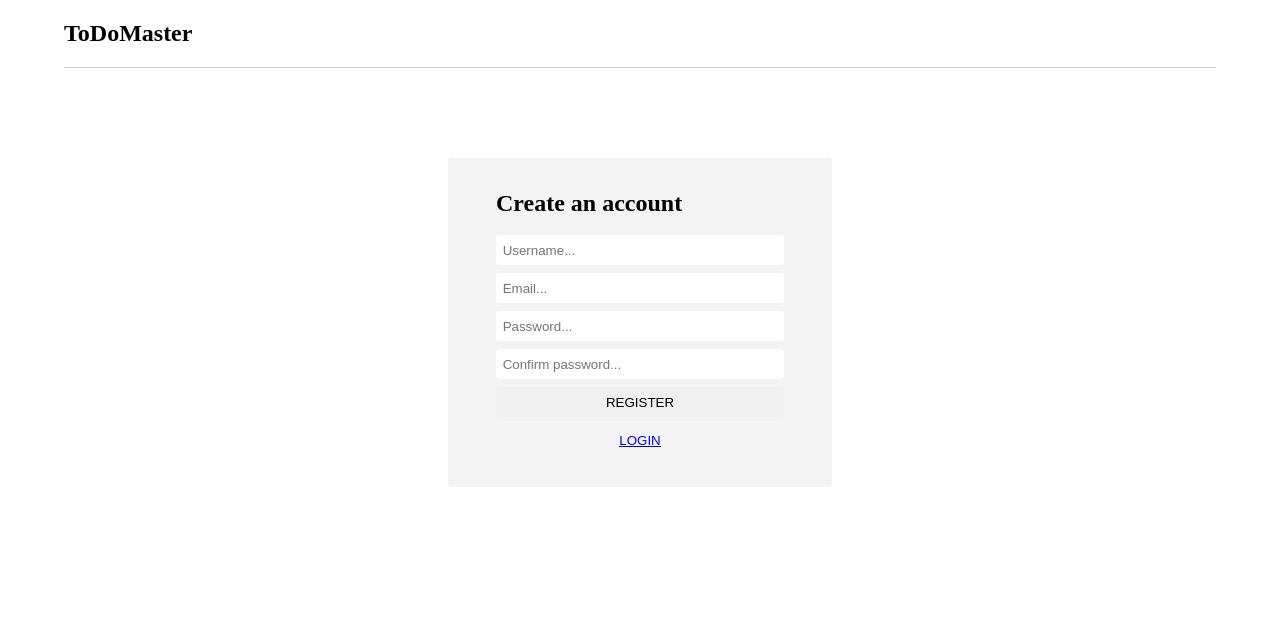
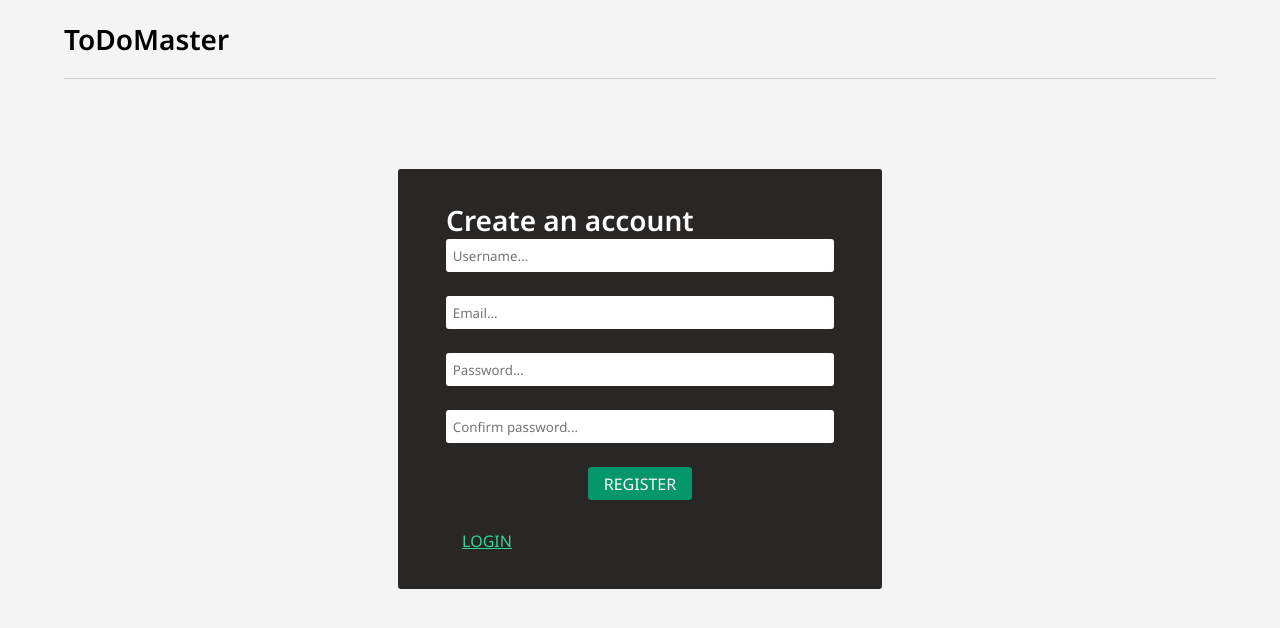
Before and after one commit to roseniv18/TodoMaster, a React (Vite) app in the folder client/: page /register in a window 1280 px wide. Shown: the top 628 px of the page. Built offline with nearby package versions, Linux system fonts and the light colour scheme.

Commit message:
Styling for form, buttons

```diff
--- a/client/src/App.scss
+++ b/client/src/App.scss
@@ -1,3 +1,6 @@
+@use "./colors.scss" as *;
+@use "./misc.scss" as *;
+
 .container {
     display: flex;
     flex-direction: column;
@@ -37,46 +40,29 @@
 section.form {
     margin: 0 auto;
     padding: 2em 3em;
-    background-color: rgb(243, 243, 243);
-    border-radius: 3px;
+    background-color: rgb(41, 38, 38);
+    color: #fefefe;
+    border-radius: $radius;
+    width: 42%;
     h2 {
         margin: 0 0 18px 0;
     }
-    width: 30vw;
     form {
         display: flex;
         flex-direction: column;
-        gap: 0.5em;
+        gap: 1.5em;
         .form-group {
-            height: 30px;
+            height: 33px;
             input {
                 height: 100%;
                 width: 100%;
                 padding: 0.25em 0.5em;
                 border: none;
-                border-radius: 3px;
+                border-radius: $radius;
             }
             input.errorField {
                 border: 1.5px solid rgb(200, 43, 43);
             }
-        }
-        .submit-btn {
-            border: none;
-            border-radius: 3px;
-        }
-
-        .submit-btn,
-        .secondary-btn {
-            cursor: pointer;
-            width: 100%;
-            height: 30px;
-            text-transform: uppercase;
-        }
-
-        .secondary-btn {
-            background-color: transparent;
-            border: none;
-            text-decoration: underline;
         }
     }
 }
@@ -88,13 +74,14 @@ section.dashboard {
     gap: 30px;
 
     section.todos {
+        width: 100%;
         display: grid;
         grid-template-columns: repeat(auto-fill, minmax(300px, 1fr));
-        align-items: first baseline;
+        align-items: center;
 
         article.todo {
             border: 1.5px solid #ccc;
-            border-radius: 3px;
+            border-radius: $radius;
             padding: 2em;
             width: 270px;
         }
@@ -112,3 +99,22 @@ section.dashboard {
     height: 100vh;
     background-color: rgba(0, 0, 0, 0.5);
 }
+
+@media screen and (max-width: 900px) {
+    section.form {
+        width: 75%;
+    }
+}
+
+@media screen and (max-width: 480px) {
+    section.form {
+        width: 100%;
+    }
+
+    section.dashboard {
+        section.todos {
+            justify-items: center;
+            gap: 20px;
+        }
+    }
+}
--- /dev/null
+++ b/client/src/colors.scss
@@ -0,0 +1,23 @@
+// GRAY
+$gray-0: #fafafa;
+$gray-100: #f4f4f5;
+$gray-200: #e4e4e7;
+$gray-300: #d4d4d8;
+$gray-400: #a1a1aa;
+$gray-500: #71717a;
+$gray-600: #52525b;
+$gray-700: #3f3f46;
+$gray-800: #27272a;
+$gray-900: #18181b;
+$gray-1000: #09090b;
+
+// GREEN
+$green-400: #34d399;
+$green-500: #10b981;
+$green-600: #059669;
+$green-700: #047857;
+
+// RED
+$red-600: #e11d48;
+$red-700: #be123c;
+$red-800: #9f1239;
--- a/client/src/components/EditTodo.tsx
+++ b/client/src/components/EditTodo.tsx
@@ -46,7 +46,7 @@ const EditTodo = () => {
         <div className="overlay">
             <section className="form">
                 <form onSubmit={handleSubmit}>
-                    <h2>Edit goal</h2>
+                    <h3>Edit goal</h3>
 
                     <div className="form-group">
                         <input
@@ -59,7 +59,7 @@ const EditTodo = () => {
                         />
                     </div>
 
-                    <button type="submit" className="submit-btn">
+                    <button type="submit" className="btn primary-btn">
                         Edit
                     </button>
                     <button onClick={() => dispatch(toggleModal())}>
--- a/client/src/components/Header.tsx
+++ b/client/src/components/Header.tsx
@@ -10,7 +10,7 @@ const Header = () => {
     return (
         <nav className="header">
             <Link to="/" className="nav-link">
-                <h2>ToDoMaster</h2>
+                <h3>ToDoMaster</h3>
             </Link>
             {user._id ? (
                 <button onClick={() => dispatch(logoutUser())} className="logout-btn">
--- a/client/src/index.scss
+++ b/client/src/index.scss
@@ -1,9 +1,61 @@
+@use "./colors.scss" as *;
+@use "./misc.scss" as *;
+@import url("https://fonts.googleapis.com/css2?family=Noto+Sans:wght@200;300;400;600&display=swap");
+
 * {
     margin: 0;
     padding: 0;
     box-sizing: border-box;
+    font-family: "Noto Sans", sans-serif;
 }
 
 body {
-    background-color: rgba(255, 255, 255, 0.9);
+    background-color: $gray-100;
+    color: $gray-1000;
 }
+
+h1 {
+    font-size: $font-xxl;
+}
+
+h2 {
+    font-size: $font-xl;
+}
+
+h3 {
+    font-size: $font-l;
+}
+
+p,
+span {
+    font-size: $font-s;
+}
+
+.btn {
+    height: 33px;
+    padding: 0 1em;
+    font-size: $font-s;
+    text-transform: uppercase;
+    max-width: 120px;
+    cursor: pointer;
+    border: none;
+    border-radius: $radius;
+    margin: 0 auto;
+}
+
+.primary-btn {
+    background-color: $green-600;
+    color: $gray-0;
+    &:hover {
+        background-color: $green-700;
+    }
+}
+
+.tertiary-btn {
+    background-color: transparent;
+    color: $green-400;
+    text-decoration: underline;
+    &:hover {
+        color: $green-600;
+    }
+}
--- /dev/null
+++ b/client/src/misc.scss
@@ -0,0 +1,10 @@
+// Font sizes
+$font-xs: 14px;
+$font-s: 16px;
+$font-m: 20px;
+$font-l: 28px;
+$font-xl: 42px;
+$font-xxl: 60px;
+
+// Border radius
+$radius: 3px;
--- a/client/src/pages/Dashboard.tsx
+++ b/client/src/pages/Dashboard.tsx
@@ -67,15 +67,11 @@ const Dashboard = () => {
         dispatch(getTodos())
     }, [user, isError])
 
-    if (isLoading) {
-        return <h2>Loading...</h2>
-    }
-
     return (
         <section className="dashboard">
             <section className="form">
                 <form onSubmit={handleSubmit}>
-                    <h2>Add new goal</h2>
+                    <h3>Add new goal</h3>
 
                     <div className="form-group">
                         <input
@@ -88,19 +84,25 @@ const Dashboard = () => {
                         />
                     </div>
 
-                    <button type="submit" className="submit-btn">
+                    <button
+                        type="submit"
+                        className="btn primary-btn"
+                        disabled={isLoading}
+                    >
                         Add
                     </button>
                 </form>
             </section>
 
             <section className="todos">
-                {todos.length > 0 ? (
+                {isLoading ? (
+                    <h3>Loading...</h3>
+                ) : todos.length > 0 ? (
                     todos.map((todo) => {
                         return <TodoItem todo={todo} />
                     })
                 ) : (
-                    <h2>No todos found </h2>
+                    <h3>No todos found </h3>
                 )}
             </section>
         </section>
--- a/client/src/pages/Login.tsx
+++ b/client/src/pages/Login.tsx
@@ -86,7 +86,7 @@ const Login = () => {
 
     return (
         <section className="form">
-            <h2>Login to your account</h2>
+            <h3>Login to your account</h3>
             <form onSubmit={handleSubmit}>
                 <div className="form-group">
                     <input
@@ -111,12 +111,12 @@ const Login = () => {
                     />
                 </div>
 
-                <button type="submit" className="submit-btn">
+                <button type="submit" className="btn primary-btn">
                     login
                 </button>
-                <button className="secondary-btn">
-                    <Link to="/register">Create an account</Link>
-                </button>
+                <Link to="/register">
+                    <button className="btn tertiary-btn">Create an account</button>
+                </Link>
             </form>
         </section>
     )
--- a/client/src/pages/Register.tsx
+++ b/client/src/pages/Register.tsx
@@ -104,7 +104,7 @@ const Register = () => {
 
     return (
         <section className="form">
-            <h2>Create an account</h2>
+            <h3>Create an account</h3>
             <form onSubmit={handleSubmit}>
                 <div className="form-group">
                     {" "}
@@ -155,12 +155,12 @@ const Register = () => {
                     />
                 </div>
 
-                <button type="submit" className="submit-btn">
+                <button type="submit" className="btn primary-btn">
                     Register
                 </button>
-                <button className="secondary-btn">
-                    <Link to="/login">Login</Link>
-                </button>
+                <Link to="/login">
+                    <button className="btn tertiary-btn">Login</button>
+                </Link>
             </form>
         </section>
     )
--- a/client/src/redux/todoThunks/getTodosThunk.ts
+++ b/client/src/redux/todoThunks/getTodosThunk.ts
@@ -9,8 +9,12 @@ export const getTodosThunk = async (_: void, thunkAPI: any) => {
                 Authorization: `Bearer ${token}`,
             },
         }
-        const res = await axios.get(`http://localhost:5005/api/todos`, config)
-        return res.data
+        if (thunkAPI.getState().user.user) {
+            const res = await axios.get(`http://localhost:5005/api/todos`, config)
+            return res.data
+        } else {
+            return thunkAPI.rejectWithValue("Not logged in!")
+        }
     } catch (error) {
         let message: string = ""
         if (typeof error === "string") {
```
